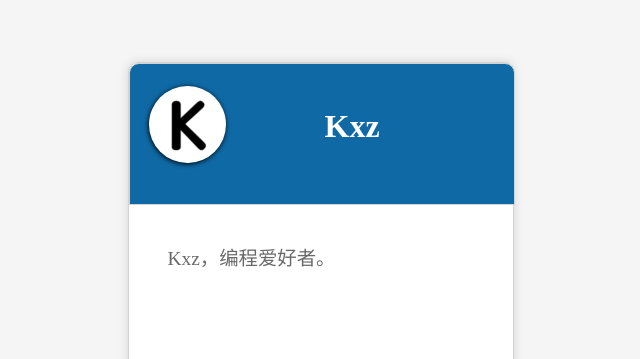
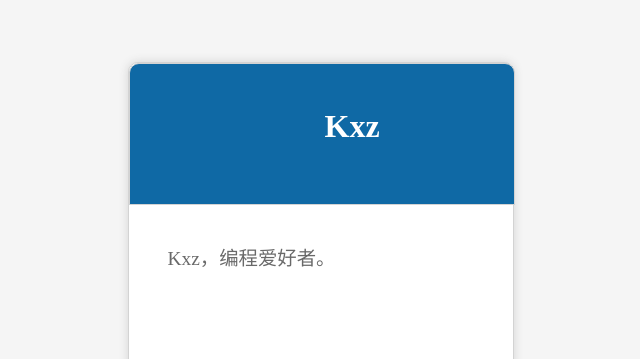
Before and after one commit to Kxz-Bit/Kxz-Bit.github.io, a plain HTML site: page index.html in a window 1280 px wide. Shown: the part 138-497 px from the top of the page, without its empty margins (320-960 px from the left). Drawn offline with Linux system fonts and the light colour scheme.

Commit message:
Update index.html

```diff
--- a/index.html
+++ b/index.html
@@ -10,7 +10,6 @@
 	<body>
 		<div class="body">
 			<div class="header">
-				<img src="./img/Kxz.png" class="myavatar"/>
 				<h1 class="username">Kxz</h1>
 			</div>
 			<div class="content">
```
